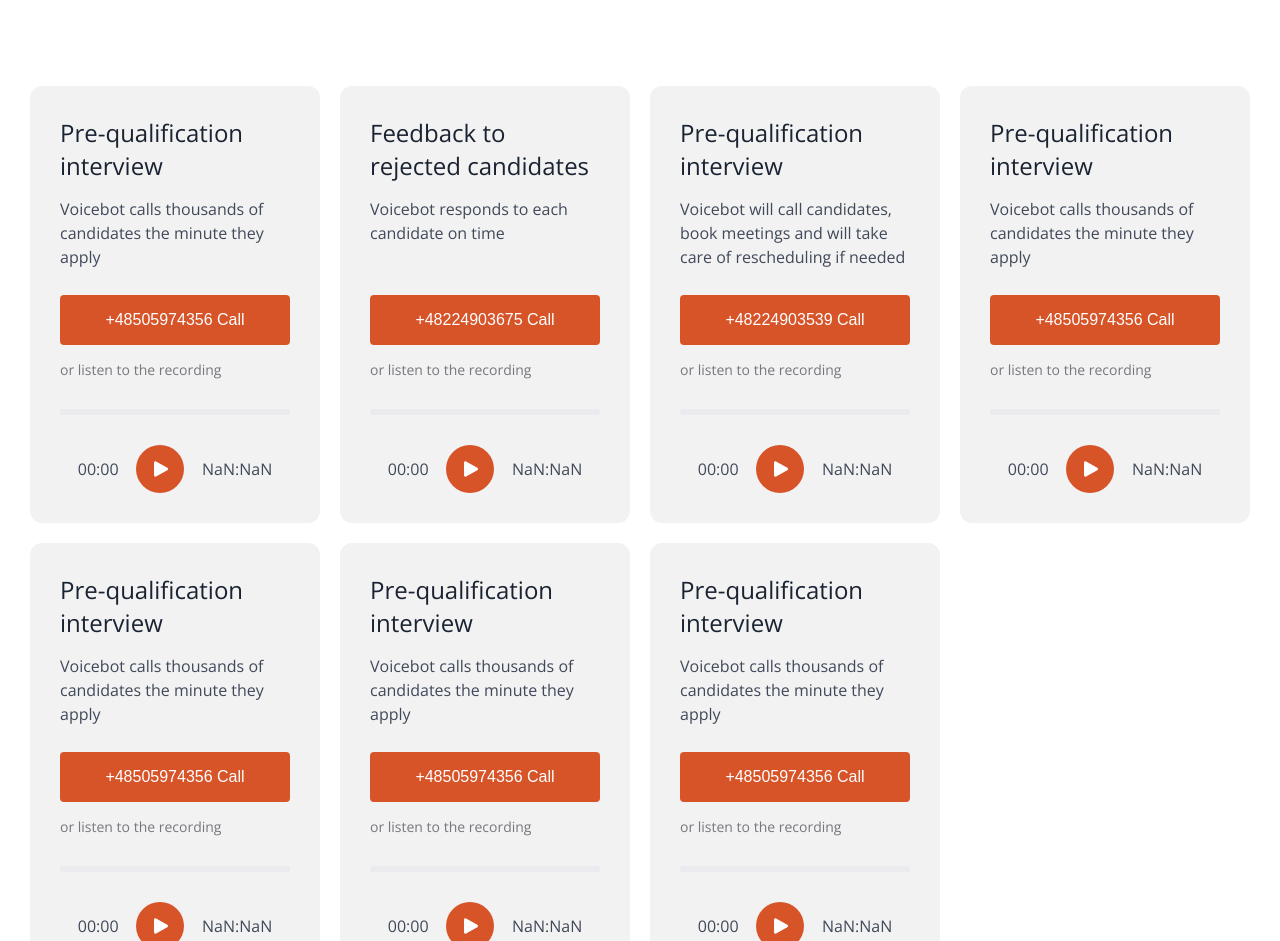
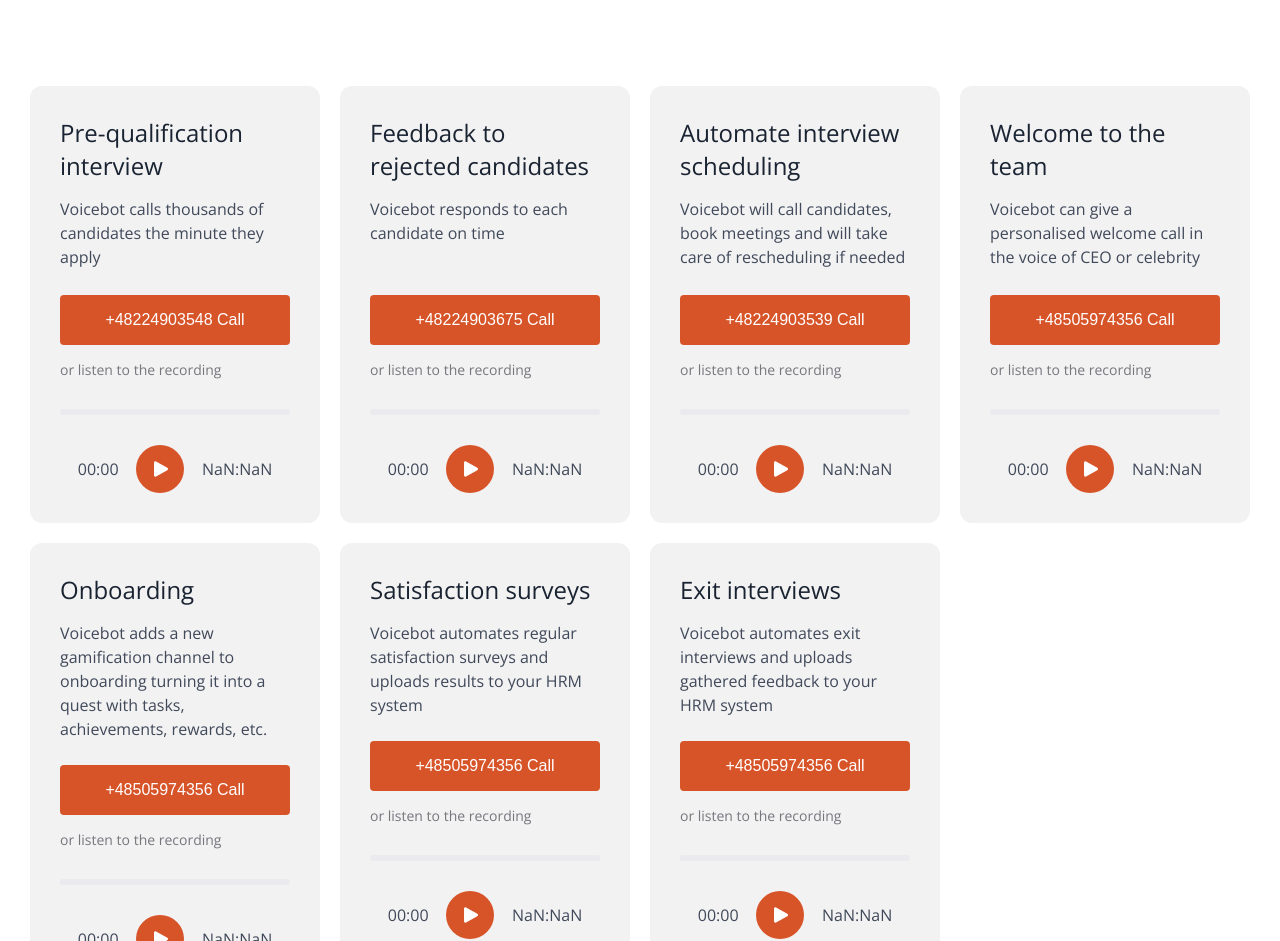
Before and after one commit to Oberst472/tenios-wp, a website built with Vite: page index.html in a window 1280 px wide. Shown: the part 503-1444 px from the top of the page. Built offline with nearby package versions, Linux system fonts and the light colour scheme.

Commit message:
changes from texts

```diff
--- a/index.html
+++ b/index.html
@@ -55,7 +55,7 @@
                         <p class="support-audio__item-desc">
                             Voicebot calls thousands of candidates the minute they apply
                         </p>
-                        <button class="support-audio__item-btn-number">+48505974356 Call</button>
+                        <button class="support-audio__item-btn-number">+48224903548 Call</button>
                         <span class="support-audio__item-text">or listen to the recording</span>
 
                         <div class="support-audio__item-player">
@@ -91,16 +91,14 @@
                                 </button>
                                 <span class="support-audio__item-duration-time">00:00</span>
                             </div>
-
-                            <audio data-current-state="pause" class="support-audio__item-audio" src="./audio/audio-2.mp3"></audio>
+                            <audio data-current-state="pause" class="support-audio__item-audio" src="https://www.apifonica.com/public/file/audio/en/landing-ai-for-recruitment/2.wav"></audio>
                         </div>
                     </article>
 
                     <article class="support-audio__item">
-                        <h4 class="support-audio__item-title">Pre-qualification interview</h4>
+                        <h4 class="support-audio__item-title">Automate interview scheduling</h4>
                         <p class="support-audio__item-desc">
-                            Voicebot will call candidates, book meetings and will take care of rescheduling if needed
-                        </p>
+                            Voicebot will call candidates, book meetings and will take care of rescheduling if needed                        </p>
                         <button class="support-audio__item-btn-number">+48224903539 Call</button>
                         <span class="support-audio__item-text">or listen to the recording</span>
 
@@ -116,15 +114,14 @@
                                 <span class="support-audio__item-duration-time">00:00</span>
                             </div>
 
-                            <audio data-current-state="pause" class="support-audio__item-audio" src="./audio/audio-3.mp3"></audio>
+                            <audio data-current-state="pause" class="support-audio__item-audio" src="https://www.apifonica.com/public/file/audio/en/landing-ai-for-recruitment/3.wav"></audio>
                         </div>
                     </article>
 
                     <article class="support-audio__item">
-                        <h4 class="support-audio__item-title">Pre-qualification interview</h4>
+                        <h4 class="support-audio__item-title">Welcome to the team</h4>
                         <p class="support-audio__item-desc">
-                            Voicebot calls thousands of candidates the minute they apply
-                        </p>
+                            Voicebot can give a personalised welcome call in the voice of CEO or celebrity                        </p>
                         <button class="support-audio__item-btn-number">+48505974356 Call</button>
                         <span class="support-audio__item-text">or listen to the recording</span>
 
@@ -140,15 +137,14 @@
                                 <span class="support-audio__item-duration-time">00:00</span>
                             </div>
 
-                            <audio data-current-state="pause" class="support-audio__item-audio" src="./audio/audio-4.mp3"></audio>
+                            <audio data-current-state="pause" class="support-audio__item-audio" src="https://www.apifonica.com/public/file/audio/en/landing-ai-for-recruitment/4.wav"></audio>
                         </div>
                     </article>
 
                     <article class="support-audio__item">
-                        <h4 class="support-audio__item-title">Pre-qualification interview</h4>
+                        <h4 class="support-audio__item-title">Onboarding</h4>
                         <p class="support-audio__item-desc">
-                            Voicebot calls thousands of candidates the minute they apply
-                        </p>
+                            Voicebot adds a new gamification channel to onboarding turning it into a quest with tasks, achievements, rewards, etc.                        </p>
                         <button class="support-audio__item-btn-number">+48505974356 Call</button>
                         <span class="support-audio__item-text">or listen to the recording</span>
 
@@ -164,14 +160,14 @@
                                 <span class="support-audio__item-duration-time">00:00</span>
                             </div>
 
-                            <audio data-current-state="pause" class="support-audio__item-audio" src="./audio/audio-4.mp3"></audio>
+                            <audio data-current-state="pause" class="support-audio__item-audio" src="https://www.apifonica.com/public/file/audio/en/landing-ai-for-recruitment/5.wav"></audio>
                         </div>
                     </article>
 
                     <article class="support-audio__item">
-                        <h4 class="support-audio__item-title">Pre-qualification interview</h4>
+                        <h4 class="support-audio__item-title">Satisfaction surveys</h4>
                         <p class="support-audio__item-desc">
-                            Voicebot calls thousands of candidates the minute they apply
+                            Voicebot automates regular satisfaction surveys and uploads results to your HRM system
                         </p>
 
                         <button class="support-audio__item-btn-number">+48505974356 Call</button>
@@ -189,14 +185,14 @@
                                 <span class="support-audio__item-duration-time">00:00</span>
                             </div>
 
-                            <audio data-current-state="pause" class="support-audio__item-audio" src="./audio/audio-4.mp3"></audio>
+                            <audio data-current-state="pause" class="support-audio__item-audio" src="https://www.apifonica.com/public/file/audio/en/landing-ai-for-recruitment/6.wav"></audio>
                         </div>
                     </article>
 
                     <article class="support-audio__item">
-                        <h4 class="support-audio__item-title">Pre-qualification interview</h4>
+                        <h4 class="support-audio__item-title">Exit interviews</h4>
                         <p class="support-audio__item-desc">
-                            Voicebot calls thousands of candidates the minute they apply
+                            Voicebot automates exit interviews and uploads gathered feedback to your HRM system
                         </p>
                         <button class="support-audio__item-btn-number">+48505974356 Call</button>
                         <span class="support-audio__item-text">or listen to the recording</span>
@@ -213,7 +209,7 @@
                                 <span class="support-audio__item-duration-time">00:00</span>
                             </div>
 
-                            <audio data-current-state="pause" class="support-audio__item-audio" src="./audio/audio-4.mp3"></audio>
+                            <audio data-current-state="pause" class="support-audio__item-audio" src="https://www.apifonica.com/public/file/audio/en/landing-ai-for-recruitment/7.wav"></audio>
                         </div>
                     </article>
                 </div>
```
